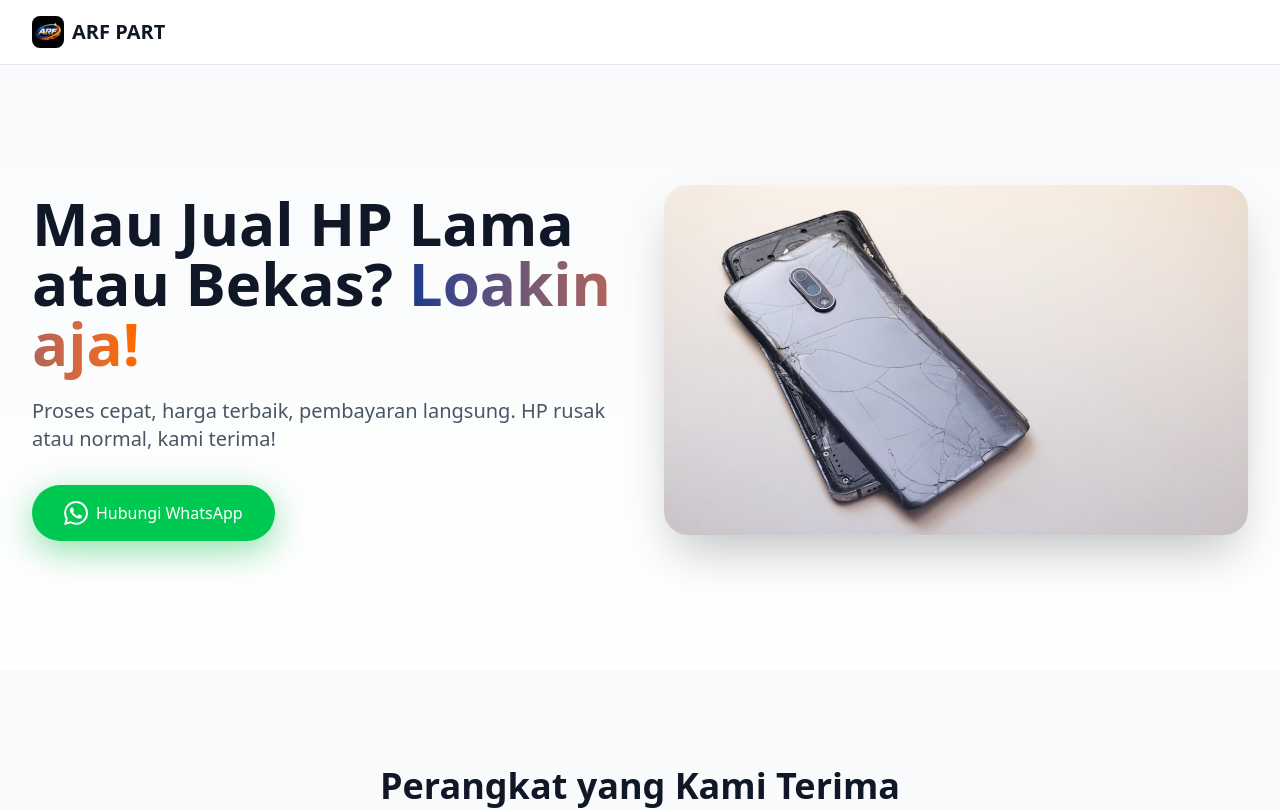
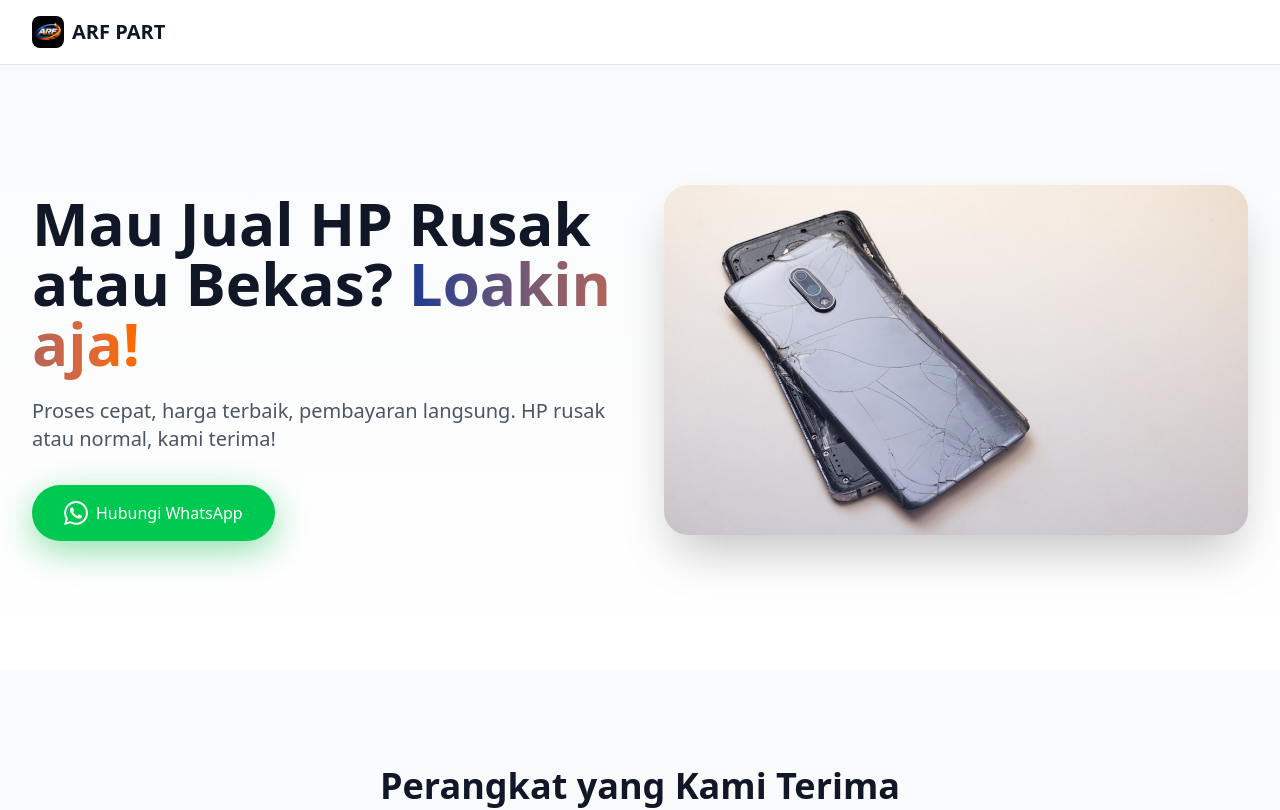
Before and after one commit to rikkriuk/sell-phone-landing-page, a React (Vite) app: page / in a window 1280 px wide. Shown: the top 810 px of the page. Built offline with nearby package versions, Linux system fonts and the light colour scheme.

Commit message:
refactor: adjust wording

```diff
--- a/src/components/Hero.tsx
+++ b/src/components/Hero.tsx
@@ -14,7 +14,7 @@ const Hero = () => {
                      transition={{ duration: 0.5, ease: 'easeOut' }}
                      className="text-4xl sm:text-5xl lg:text-6xl font-bold text-gray-900 mb-6"
                   >
-                     Mau Jual HP Lama atau Bekas?{' '}
+                     Mau Jual HP Rusak atau Bekas?{' '}
                      <span className="text-transparent bg-clip-text bg-gradient-to-r from-blue-900 to-orange-500">
                         Loakin aja!
                      </span>
```
